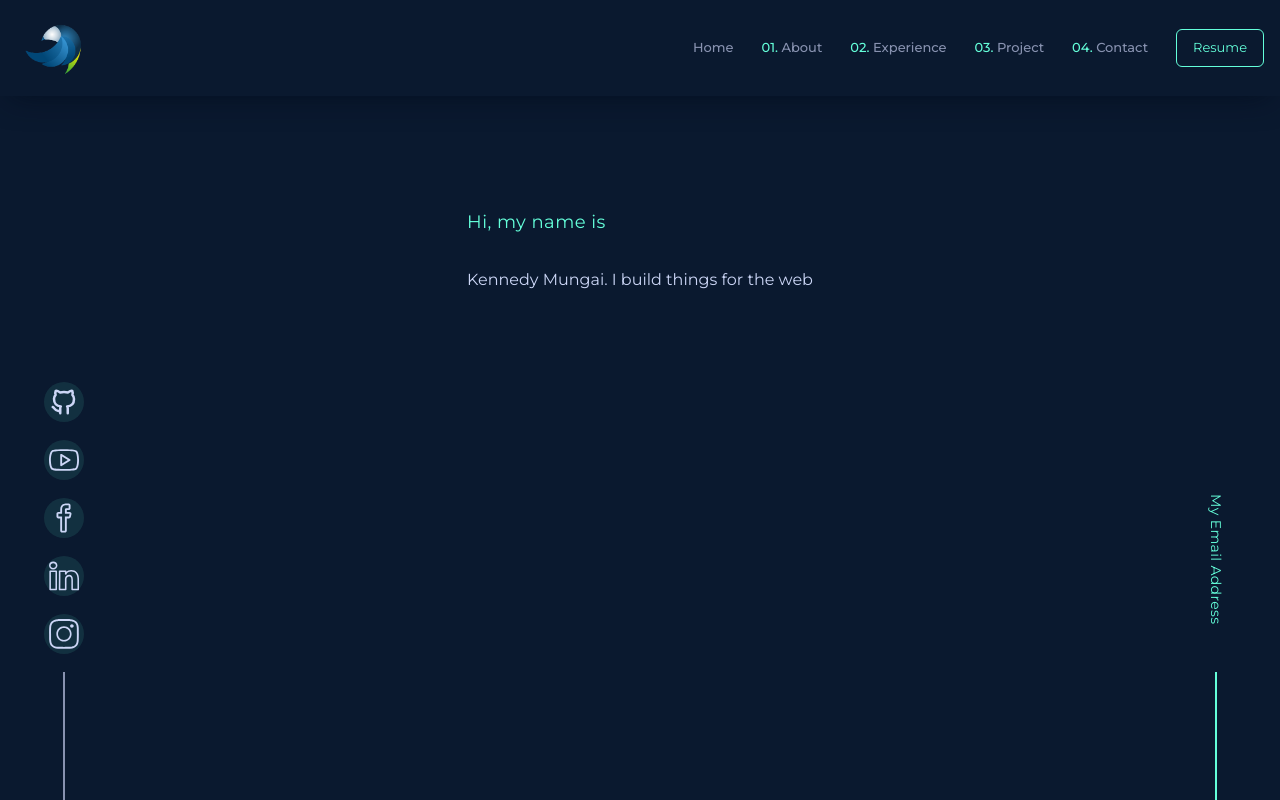
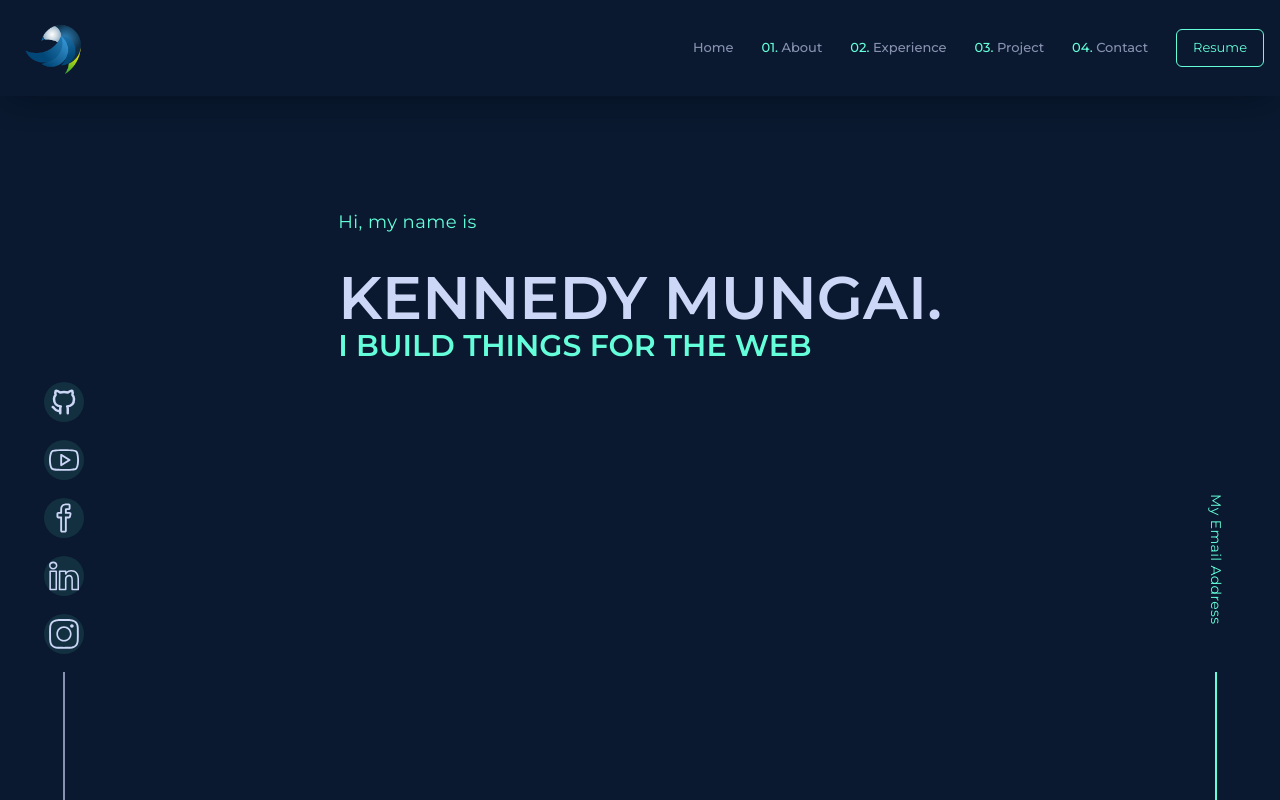
Before and after one commit to KennedyMungai/portfolio_with_framer_motion, a Next.js app: page / in a window 1280 px wide. Built offline with nearby package versions, Linux system fonts and the light colour scheme.

Commit message:
Styled the markup for the page

```diff
--- a/src/components/MainContent/Middle.tsx
+++ b/src/components/MainContent/Middle.tsx
@@ -21,9 +21,13 @@ const Middle = (props: Props) => {
 				initial={{ y: 10, opacity: 0 }}
 				animate={{ y: 0, opacity: 1 }}
 				transition={{ duration: 0.5, delay: 0.8 }}
-				className=''
+				className='text-4xl lg:text-6xl font-semibold flex flex-col uppercase'
 			>
-				Kennedy Mungai.<span> I build things for the web</span>
+				Kennedy Mungai.
+				<span className='text-textGreen text-3xl'>
+					{' '}
+					I build things for the web
+				</span>
 			</motion.h1>
 		</section>
 	)
```
